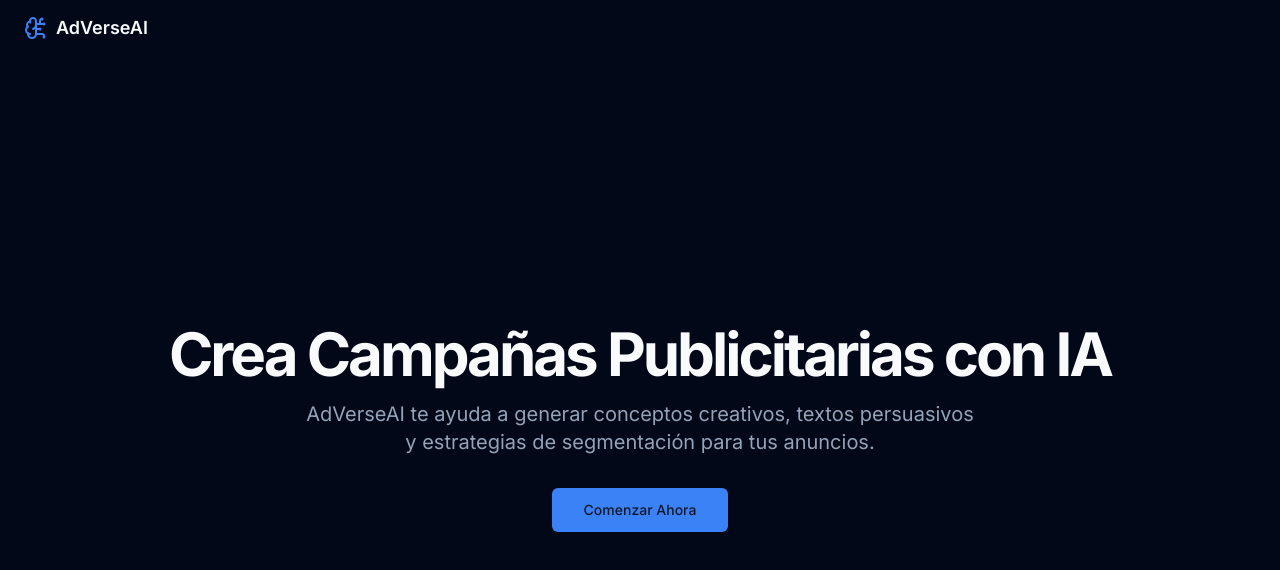
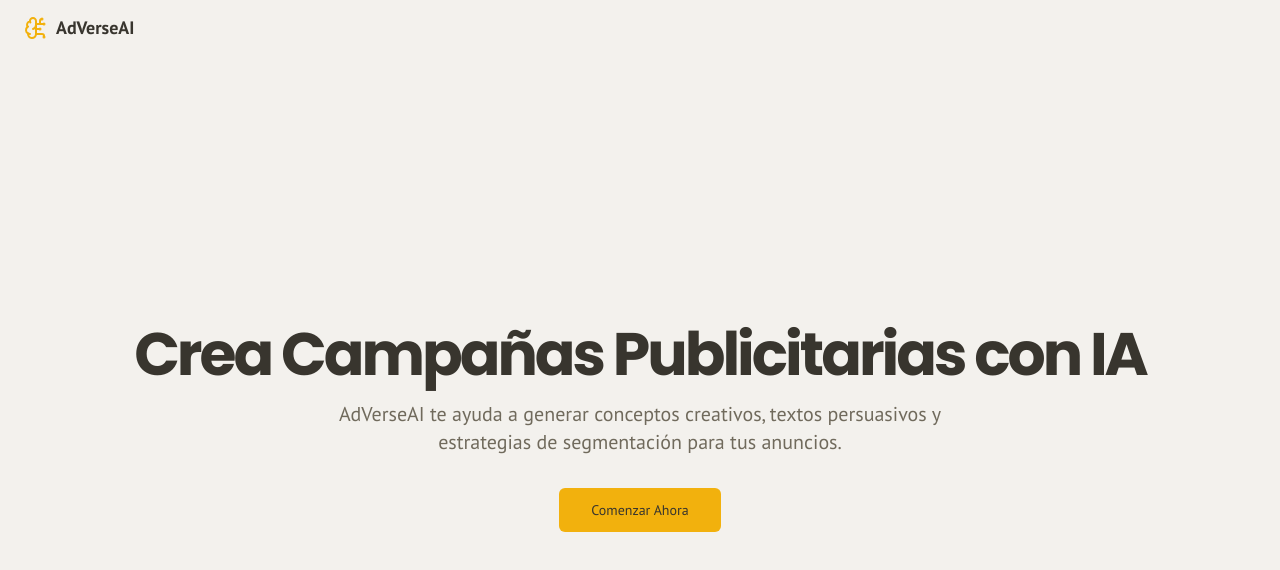
Before and after one commit to Nexhora/AdversAI-Seguro, a Next.js app: page / in a window 1280 px wide. Shown: the top 570 px of the page. Built offline with nearby package versions, Linux system fonts and the light colour scheme.

Commit message:
el tema los colores nombre y logo lo puedes ver en el codigo que te pase

```diff
--- a/app/globals.css
+++ b/app/globals.css
@@ -4,25 +4,34 @@
 
 @layer base {
   :root {
-    --background: 222.2 84% 4.9%;
-    --foreground: 210 40% 98%;
-    --card: 222.2 84% 4.9%;
-    --card-foreground: 210 40% 98%;
-    --popover: 222.2 84% 4.9%;
-    --popover-foreground: 210 40% 98%;
-    --primary: 217.2 91.2% 59.8%;
-    --primary-foreground: 222.2 47.4% 11.2%;
-    --secondary: 217.2 32.6% 17.5%;
-    --secondary-foreground: 210 40% 98%;
-    --muted: 217.2 32.6% 17.5%;
-    --muted-foreground: 215 20.2% 65.1%;
-    --accent: 217.2 32.6% 17.5%;
-    --accent-foreground: 210 40% 98%;
-    --destructive: 0 62.8% 30.6%;
-    --destructive-foreground: 210 40% 98%;
-    --border: 217.2 32.6% 17.5%;
-    --input: 217.2 32.6% 17.5%;
-    --ring: 217.2 91.2% 59.8%;
+    --background: 43 20% 94%;
+    --foreground: 43 10% 20%;
+
+    --card: 43 20% 94%;
+    --card-foreground: 43 10% 20%;
+
+    --popover: 43 20% 94%;
+    --popover-foreground: 43 10% 20%;
+
+    --primary: 43 90% 50%;
+    --primary-foreground: 43 10% 20%;
+
+    --secondary: 43 20% 88%;
+    --secondary-foreground: 43 90% 50%;
+
+    --muted: 43 20% 88%;
+    --muted-foreground: 43 10% 40%;
+
+    --accent: 13 65% 50%;
+    --accent-foreground: 43 20% 98%;
+
+    --destructive: 0 84.2% 60.2%;
+    --destructive-foreground: 0 0% 100%;
+
+    --border: 43 20% 88%;
+    --input: 43 20% 88%;
+    --ring: 43 90% 50%;
+
     --radius: 0.5rem;
   }
 }
--- a/app/layout.tsx
+++ b/app/layout.tsx
@@ -1,8 +1,20 @@
 import type { Metadata } from 'next';
-import { Inter } from 'next/font/google';
+import { Poppins, PT_Sans } from 'next/font/google';
 import './globals.css';
 
-const inter = Inter({ subsets: ['latin'] });
+const poppins = Poppins({
+  subsets: ['latin'],
+  display: 'swap',
+  variable: '--font-poppins',
+  weight: ['400', '500', '600', '700'],
+});
+
+const ptSans = PT_Sans({
+  subsets: ['latin'],
+  display: 'swap',
+  variable: '--font-pt-sans',
+  weight: ['400', '700'],
+});
 
 export const metadata: Metadata = {
   title: 'AdVerseAI',
@@ -15,8 +27,8 @@ export default function RootLayout({
   children: React.ReactNode;
 }>) {
   return (
-    <html lang="en" className="dark">
-      <body className={inter.className}>{children}</body>
+    <html lang="en" className={`${poppins.variable} ${ptSans.variable}`}>
+      <body>{children}</body>
     </html>
   );
 }
--- a/app/page.tsx
+++ b/app/page.tsx
@@ -2,10 +2,10 @@ import { Header } from "@/components/header";
 
 export default function Home() {
   return (
-    <div className="flex flex-col min-h-screen">
+    <div className="flex flex-col min-h-screen font-sans">
       <Header />
       <main className="flex-1 flex flex-col items-center justify-center text-center px-4">
-        <h1 className="text-4xl md:text-6xl font-bold tracking-tighter mb-4">
+        <h1 className="text-4xl md:text-6xl font-bold tracking-tighter mb-4 font-display">
           Crea Campañas Publicitarias con IA
         </h1>
         <p className="max-w-2xl text-lg md:text-xl text-muted-foreground mb-8">
--- a/tailwind.config.js
+++ b/tailwind.config.js
@@ -15,6 +15,10 @@ module.exports = {
       },
     },
     extend: {
+      fontFamily: {
+        display: ['var(--font-poppins)'],
+        sans: ['var(--font-pt-sans)'],
+      },
       colors: {
         border: "hsl(var(--border))",
         input: "hsl(var(--input))",
```
